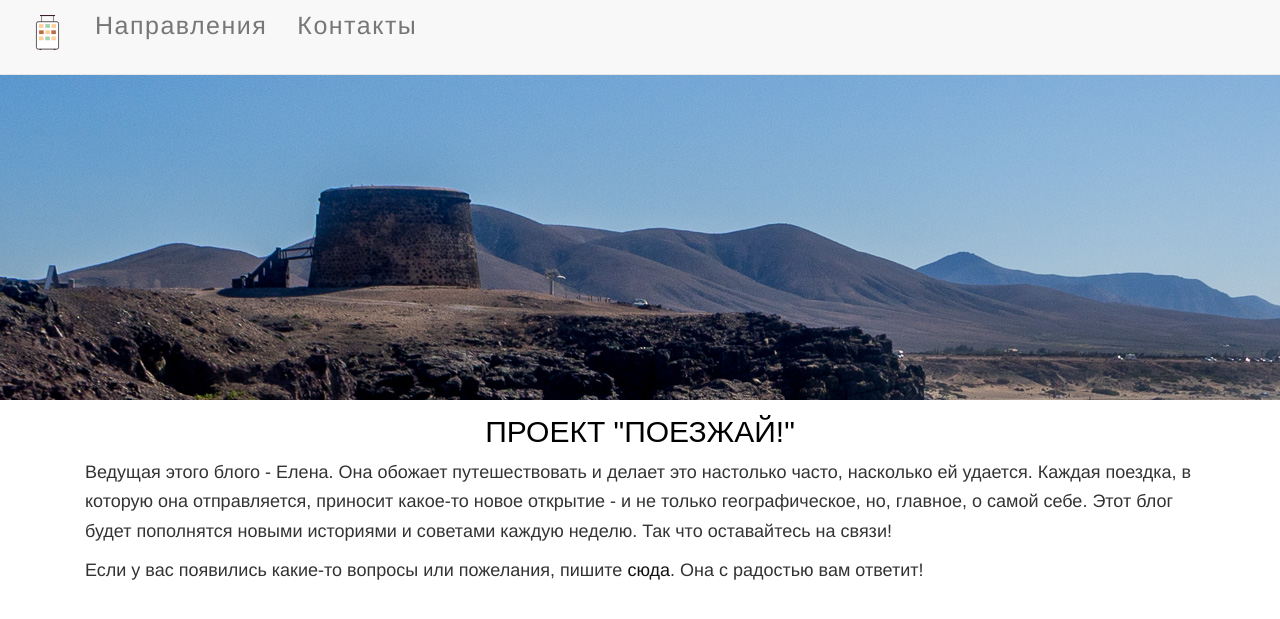
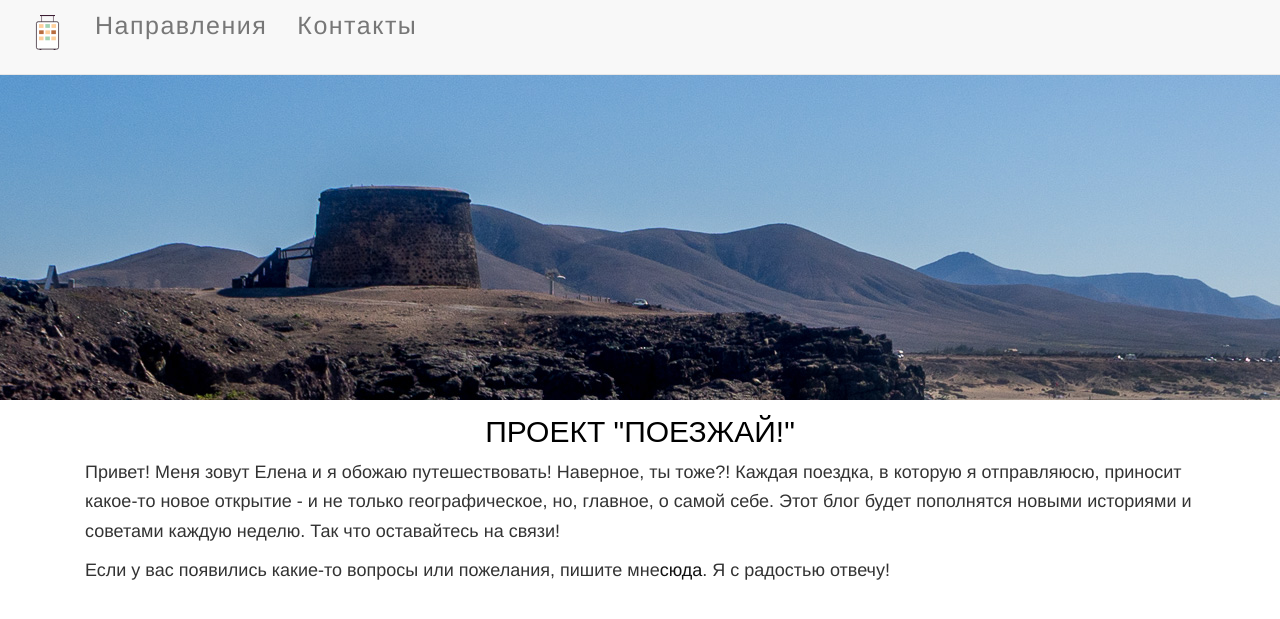
Before and after one commit to elenaoat/poezdka, a Django app: page /about/ in a window 1280 px wide. Shown: the top 619 px of the page. Run offline with Django 3.2, Linux system fonts and the light colour scheme; some libraries are stand-ins or nearby versions.

Commit message:
modify contacts page

```diff
--- a/trips/templates/trips/about.html
+++ b/trips/templates/trips/about.html
@@ -12,9 +12,9 @@
 	<div class="container">
 		<h2 class="post-title">Проект "Поезжай!"</h2>
 		<div class="col-md-12">
-		<p>Ведущая этого блого - Елена. Она обожает путешествовать и делает это настолько часто, насколько ей удается. Каждая поездка, в которую она отправляется, приносит какое-то новое открытие - и не только географическое, но, главное, о самой себе. Этот блог будет пополнятся новыми историями и советами каждую неделю. Так что оставайтесь на связи!</p>
-		<p>Если у вас появились какие-то вопросы или пожелания, пишите <a href="mailto:elena@poezhai.com"
-    onmouseover="this.href=this.href.replace(/x/g,'');">сюда</a>. Она с радостью вам ответит!</p>
+		<p>Привет! Меня зовут Елена и я обожаю путешествовать! Наверное, ты тоже?! Каждая поездка, в которую я отправляюсю, приносит какое-то новое открытие - и не только географическое, но, главное, о самой себе. Этот блог будет пополнятся новыми историями и советами каждую неделю. Так что оставайтесь на связи!</p>
+		<p>Если у вас появились какие-то вопросы или пожелания, пишите мне<a href="mailto:elena@poezhai.com"
+    onmouseover="this.href=this.href.replace(/x/g,'');">сюда</a>. Я с радостью отвечу!</p>
 		</div>
 	</div>
 {% endblock body %}
```
